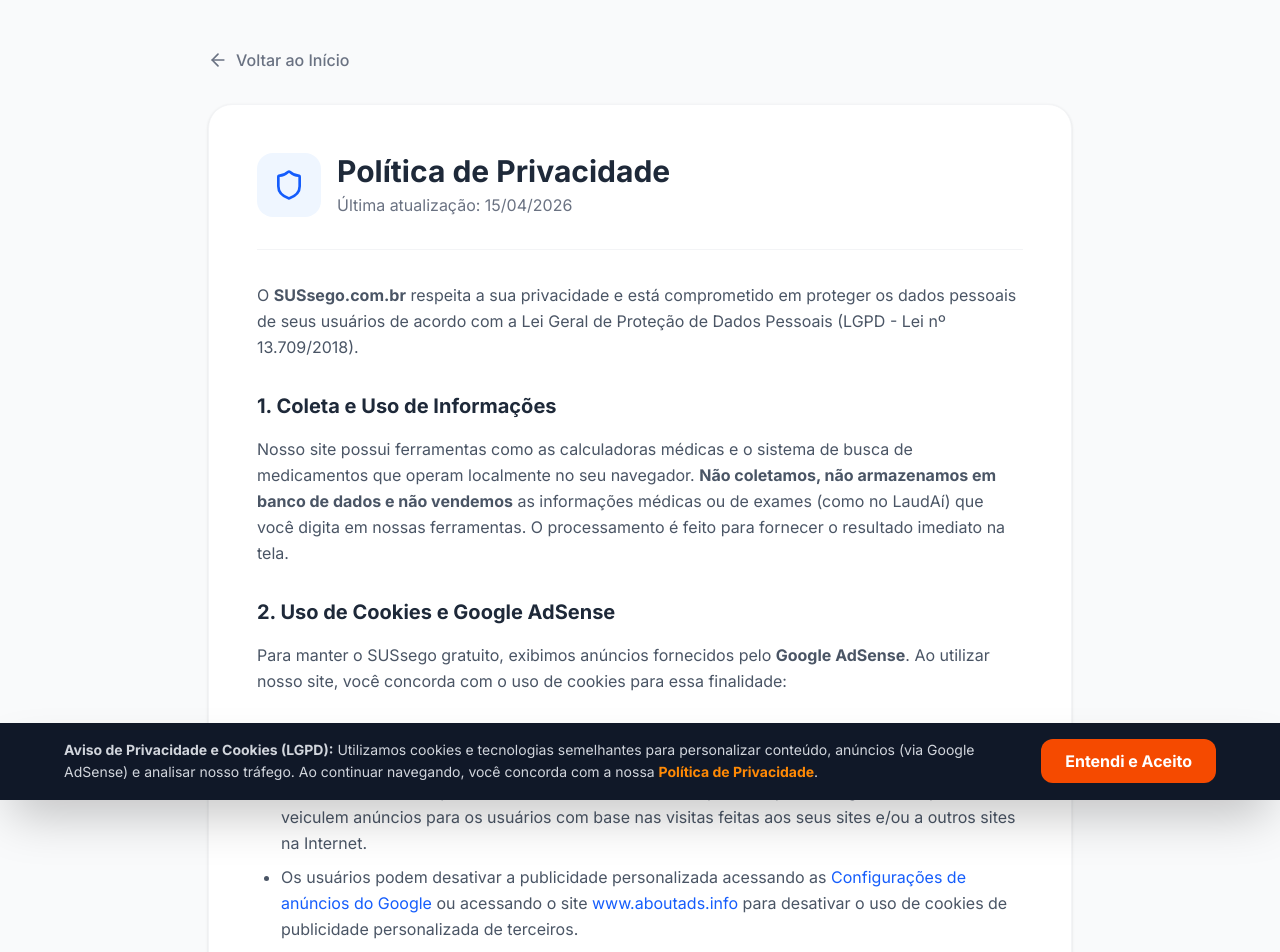
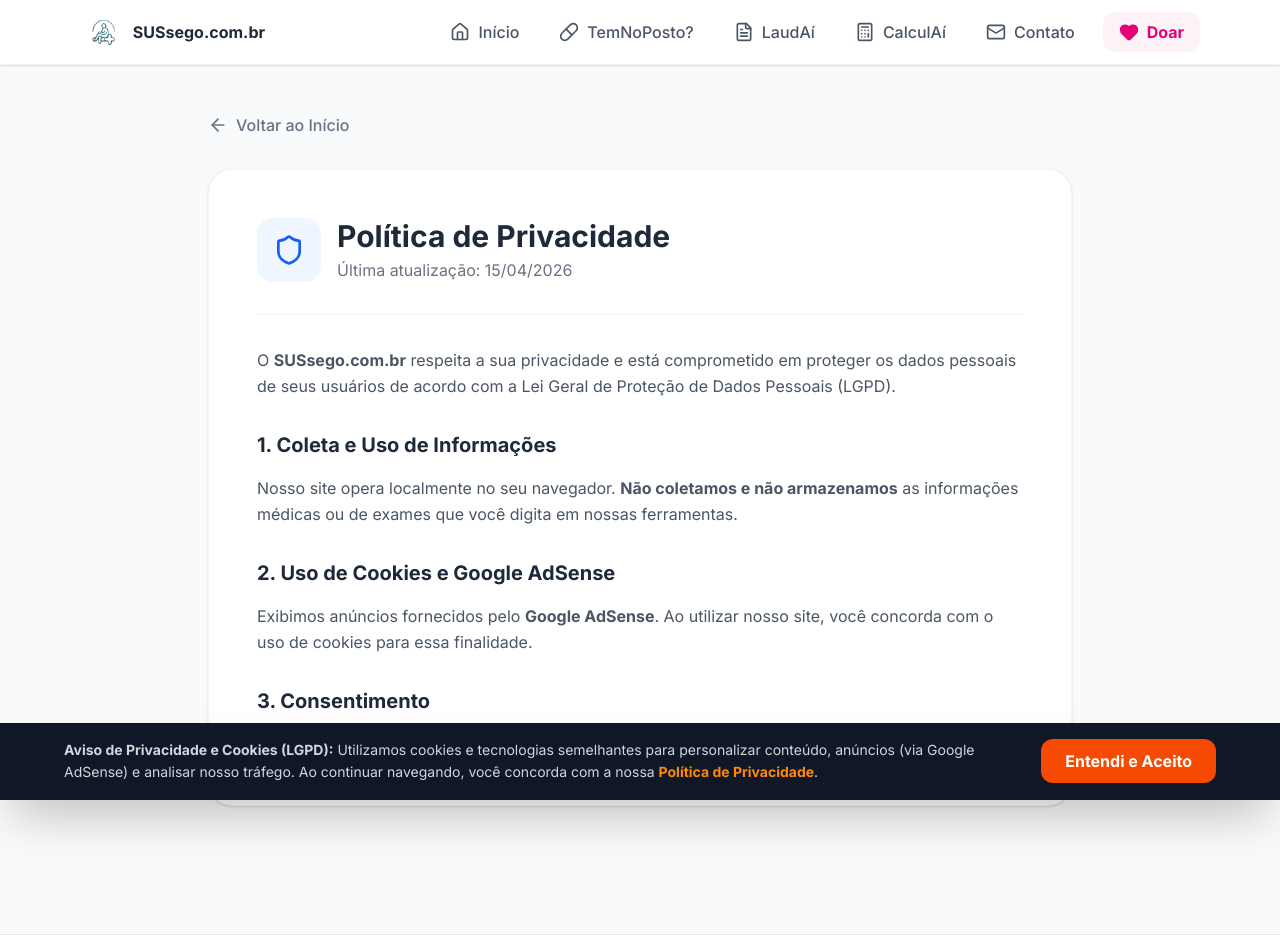
Before and after one commit to lucasvzack-sys/001, a React (Vite) app: page /privacidade in a window 1280 px wide. Shown: the top 952 px of the page. Built offline with nearby package versions, Linux system fonts and the light colour scheme.

Commit message:
Update PrivacyPolicy.tsx

```diff
--- a/src/components/PrivacyPolicy.tsx
+++ b/src/components/PrivacyPolicy.tsx
@@ -1,9 +1,14 @@
 import React from 'react';
 import { Shield, ArrowLeft } from 'lucide-react';
+import Navbar from './Navbar'; // Adicionado
 
-export default function PrivacyPolicy({ onNavigate }: { onNavigate: (view: string) => void }) {
+export default function PrivacyPolicy({ onNavigate }: { onNavigate: (view: any) => void }) {
   return (
-    <div className="max-w-4xl mx-auto px-4 py-12">
+    <div className="min-h-screen bg-gray-50 pb-20">
+      {/* Adicionamos a Navbar aqui */}
+      <Navbar currentView="portal" onNavigate={onNavigate} />
+
+      <main className="max-w-4xl mx-auto px-4 py-12">
         <button onClick={() => onNavigate('portal')} className="flex items-center text-gray-500 hover:text-orange-600 transition-colors font-medium mb-8">
           <ArrowLeft size={20} className="mr-2" /> Voltar ao Início
         </button>
@@ -20,26 +25,19 @@ export default function PrivacyPolicy({ onNavigate }: { onNavigate: (view: strin
           </div>
 
           <div className="space-y-6 text-gray-600 leading-relaxed">
-          <p>O <strong>SUSsego.com.br</strong> respeita a sua privacidade e está comprometido em proteger os dados pessoais de seus usuários de acordo com a Lei Geral de Proteção de Dados Pessoais (LGPD - Lei nº 13.709/2018).</p>
+            <p>O <strong>SUSsego.com.br</strong> respeita a sua privacidade e está comprometido em proteger os dados pessoais de seus usuários de acordo com a Lei Geral de Proteção de Dados Pessoais (LGPD).</p>
 
             <h2 className="text-xl font-bold text-gray-800 mt-8 mb-4">1. Coleta e Uso de Informações</h2>
-          <p>Nosso site possui ferramentas como as calculadoras médicas e o sistema de busca de medicamentos que operam localmente no seu navegador. <strong>Não coletamos, não armazenamos em banco de dados e não vendemos</strong> as informações médicas ou de exames (como no LaudAí) que você digita em nossas ferramentas. O processamento é feito para fornecer o resultado imediato na tela.</p>
+            <p>Nosso site opera localmente no seu navegador. <strong>Não coletamos e não armazenamos</strong> as informações médicas ou de exames que você digita em nossas ferramentas.</p>
 
             <h2 className="text-xl font-bold text-gray-800 mt-8 mb-4">2. Uso de Cookies e Google AdSense</h2>
-          <p>Para manter o SUSsego gratuito, exibimos anúncios fornecidos pelo <strong>Google AdSense</strong>. Ao utilizar nosso site, você concorda com o uso de cookies para essa finalidade:</p>
-          <ul className="list-disc pl-6 space-y-2 mt-2">
-            <li>Fornecedores de terceiros, incluindo o Google, usam cookies para veicular anúncios com base em visitas anteriores do usuário ao nosso website ou a outros websites.</li>
-            <li>O uso de cookies de publicidade (como o cookie DART) permite que o Google e seus parceiros veiculem anúncios para os usuários com base nas visitas feitas aos seus sites e/ou a outros sites na Internet.</li>
-            <li>Os usuários podem desativar a publicidade personalizada acessando as <a href="https://myadcenter.google.com/" target="_blank" rel="noopener noreferrer" className="text-blue-600 hover:underline">Configurações de anúncios do Google</a> ou acessando o site <a href="https://www.aboutads.info" target="_blank" rel="noopener noreferrer" className="text-blue-600 hover:underline">www.aboutads.info</a> para desativar o uso de cookies de publicidade personalizada de terceiros.</li>
-          </ul>
+            <p>Exibimos anúncios fornecidos pelo <strong>Google AdSense</strong>. Ao utilizar nosso site, você concorda com o uso de cookies para essa finalidade.</p>
 
             <h2 className="text-xl font-bold text-gray-800 mt-8 mb-4">3. Consentimento</h2>
-          <p>Ao utilizar o nosso site, você concorda com a nossa Política de Privacidade. Caso não concorde com os termos aqui descritos, pedimos gentilmente que interrompa o uso de nossas plataformas.</p>
-
-          <h2 className="text-xl font-bold text-gray-800 mt-8 mb-4">4. Contato</h2>
-          <p>Se você tiver alguma dúvida sobre nossa Política de Privacidade, entre em contato conosco através da nossa <button onClick={() => onNavigate('contato')} className="text-blue-600 hover:underline font-medium">Página de Contato</button>.</p>
+            <p>Ao utilizar o nosso site, você concorda com a nossa Política de Privacidade.</p>
           </div>
         </div>
+      </main>
     </div>
   );
 }
```
Lines whose indentation alone changed are shown as unchanged.
